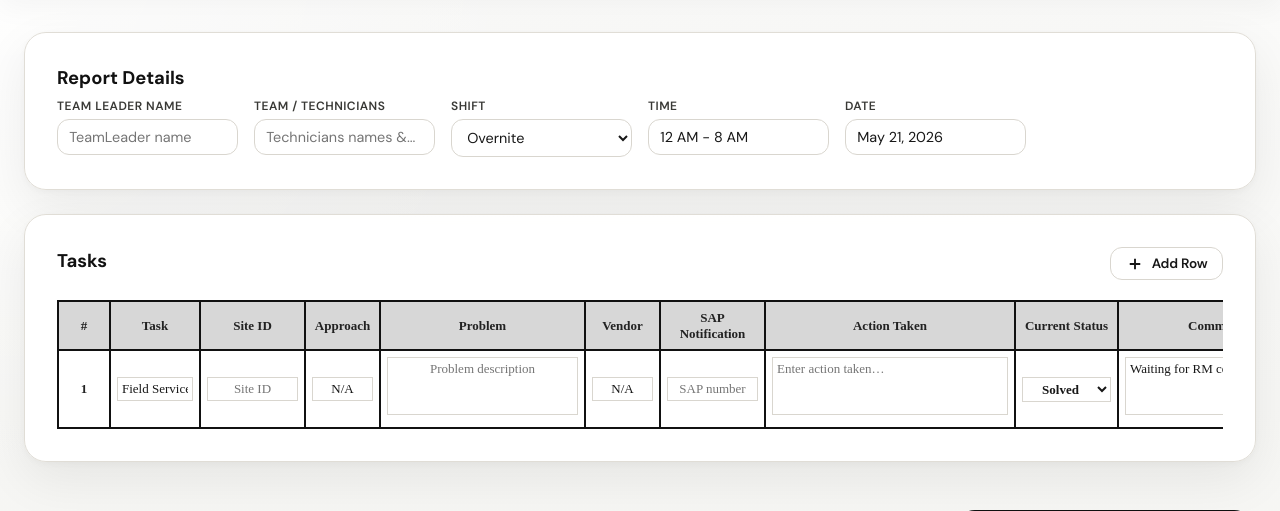
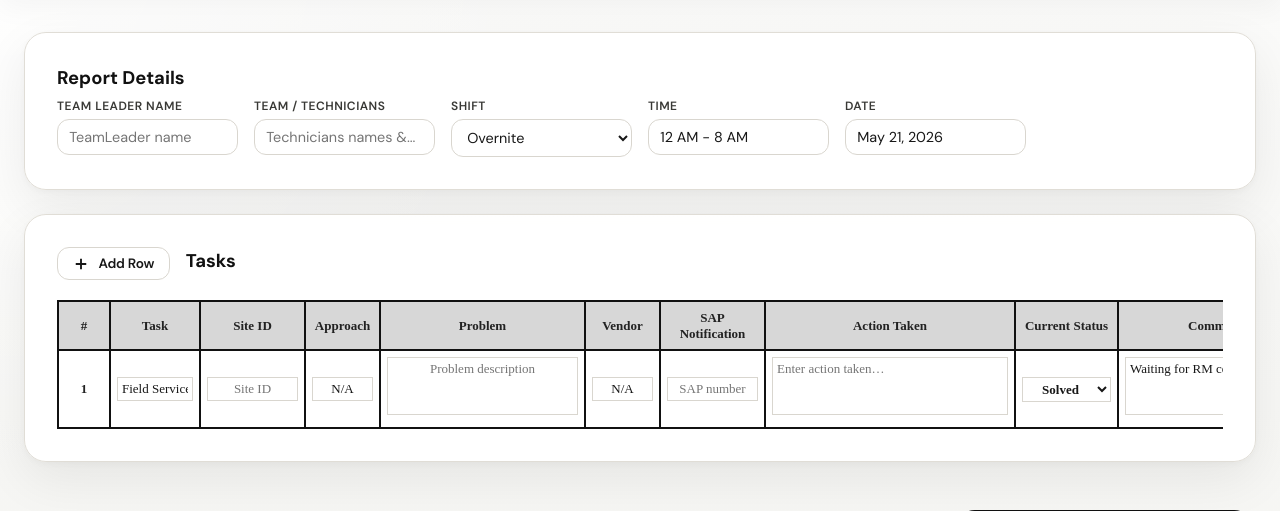
Before and after one commit to Mub7t/Mub7t-collage-mobile-pro, a Flask app: page /manual-report in a window 1280 px wide. Shown: the part 55-566 px from the top of the page. Run offline with Flask 3, Linux system fonts and the light colour scheme; the visitor is signed in with stand-in values (Sample User, id 1); some libraries are stand-ins or nearby versions.

Commit message:
Improve UI and update logo

```diff
--- a/static/css/style.css
+++ b/static/css/style.css
@@ -322,7 +322,14 @@ input, select, textarea { font-family: inherit; font-size: inherit; }
 .field-hint { font-size: .78rem; color: var(--grey-400); margin-top: .2rem; }
 
 .task-card { margin-bottom: 1.5rem; overflow: hidden; }
-.task-card-header { display: flex; align-items: center; justify-content: space-between; margin-bottom: 1.25rem; }
+.task-card-header {
+  display: flex;
+  align-items: center;
+  justify-content: flex-start;
+  gap: 1rem;
+  margin-bottom: 1.25rem;
+}
+.task-card-header #add-row-btn { order: -1; }
 
 /* Responsive table wrapper */
 .table-scroll {
```
